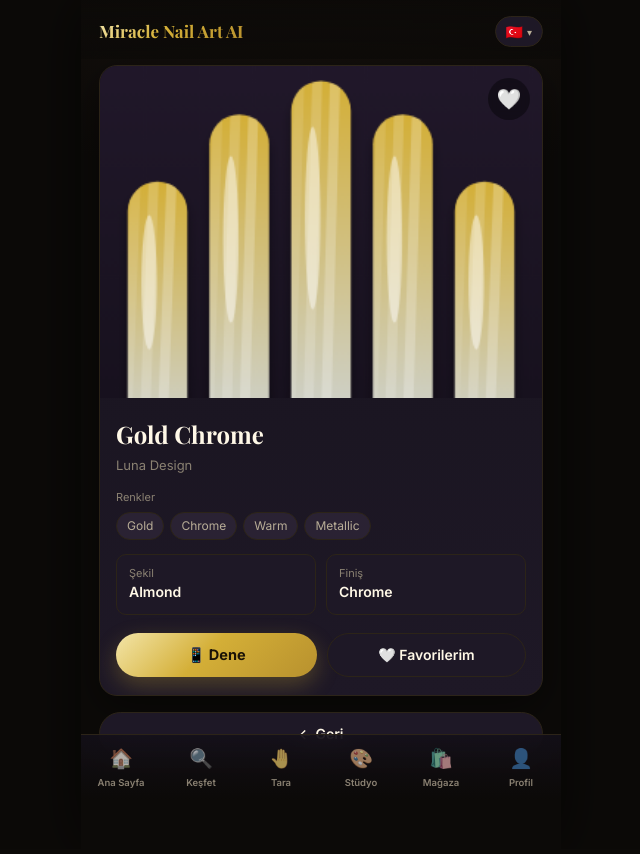
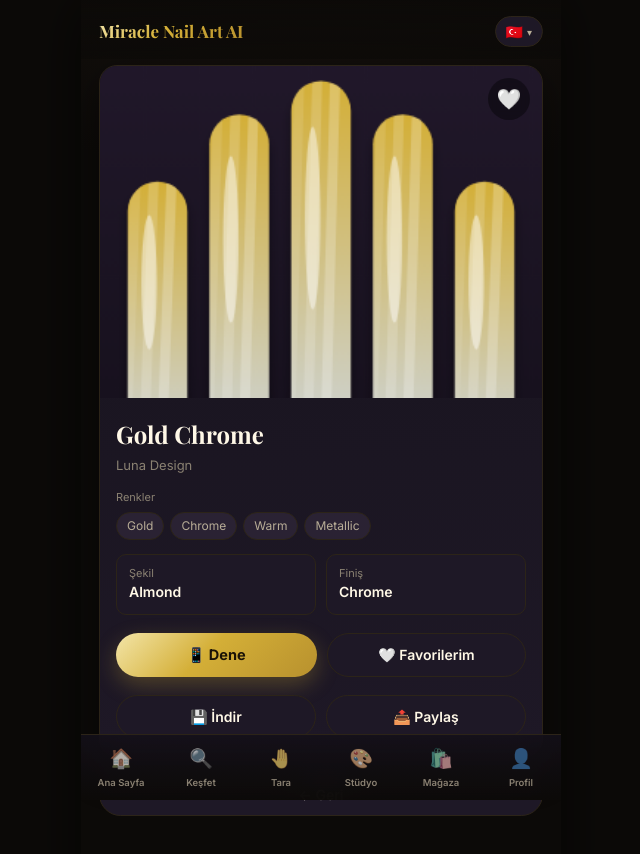
Before and after one commit to lshalili-cmd/ng-nail-art, an Angular app: page /design/1 in a window 1280 px wide. Shown: the top 854 px of the page, without its empty margins (319-959 px from the left). Built offline with nearby package versions, Linux system fonts and the light colour scheme.

Commit message:
auto: core, code, pages (4 dosya) - 2026-07-03 13:43

```diff
--- a/src/app/core/i18n.service.ts
+++ b/src/app/core/i18n.service.ts
@@ -183,11 +183,11 @@ Object.assign(AR, {
   no_hand: 'لم يتم اكتشاف اليد — أظهري كفّك بوضوح في الإطار',
 });
 
-// ── Detay sayfası ──
-Object.assign(EN, { back: 'Back', not_found: 'Design not found' });
-Object.assign(TR, { back: 'Geri', not_found: 'Tasarım bulunamadı' });
-Object.assign(RU, { back: 'Назад', not_found: 'Дизайн не найден' });
-Object.assign(AR, { back: 'رجوع', not_found: 'التصميم غير موجود' });
+// ── Detay sayfası + paylaşım ──
+Object.assign(EN, { back: 'Back', not_found: 'Design not found', download: 'Download', share: 'Share' });
+Object.assign(TR, { back: 'Geri', not_found: 'Tasarım bulunamadı', download: 'İndir', share: 'Paylaş' });
+Object.assign(RU, { back: 'Назад', not_found: 'Дизайн не найден', download: 'Скачать', share: 'Поделиться' });
+Object.assign(AR, { back: 'رجوع', not_found: 'التصميم غير موجود', download: 'تنزيل', share: 'مشاركة' });
 
 // ── AR Deneme ──
 Object.assign(EN, { ar_title: 'AR Try-On', ar_capture: 'Capture', ar_color: 'Polish color', ar_close: 'Close', ar_hint: 'Show your hand to the camera', ar_starting: 'Starting camera...' });
--- /dev/null
+++ b/src/app/core/share.ts
@@ -0,0 +1,34 @@
+// İndirme + paylaşma yardımcıları (data URL veya yol için).
+
+/** Bir görseli cihaza indirir. */
+export function downloadImage(url: string, filename = 'nailart.png'): void {
+  try {
+    const a = document.createElement('a');
+    a.href = url;
+    a.download = filename;
+    document.body.appendChild(a);
+    a.click();
+    a.remove();
+  } catch (e) {
+    console.warn('[Share] indirme hatası:', e);
+  }
+}
+
+/**
+ * Web Share API ile görseli paylaşır. Desteklenmiyorsa false döner
+ * (çağıran taraf indirmeye düşebilir).
+ */
+export async function shareImage(url: string, filename = 'nailart.png', title = 'Miracle Nail Art'): Promise<boolean> {
+  try {
+    const blob = await (await fetch(url)).blob();
+    const file = new File([blob], filename, { type: blob.type || 'image/png' });
+    const nav = navigator as Navigator & { canShare?: (d: unknown) => boolean };
+    if (nav.canShare && nav.canShare({ files: [file] }) && navigator.share) {
+      await navigator.share({ files: [file], title });
+      return true;
+    }
+  } catch (e) {
+    console.warn('[Share] paylaşım hatası:', e);
+  }
+  return false;
+}
--- a/src/app/pages/ar/ar.component.ts
+++ b/src/app/pages/ar/ar.component.ts
@@ -5,6 +5,7 @@ import { ActivatedRoute } from '@angular/router';
 import { HeaderComponent } from '../../shared/header.component';
 import { I18nService } from '../../core/i18n.service';
 import { HandAnalysisService } from '../../core/hand-analysis.service';
+import { downloadImage, shareImage } from '../../core/share';
 
 interface Swatch { name: string; hex: string; }
 
@@ -45,13 +46,16 @@ interface Swatch { name: string; hex: string; }
 
       <!-- Kontroller -->
       <div class="actions">
-        @if (!running()) {
+        @if (photo(); as p) {
+          <button class="btn-primary" (click)="download(p)">💾 {{ i18n.t('download') }}</button>
+          <button class="btn-ghost" (click)="share(p)">📤 {{ i18n.t('share') }}</button>
+          <button class="btn-ghost" (click)="photo.set(null)">🔄 {{ i18n.t('rescan') }}</button>
+        } @else if (!running()) {
           <button class="btn-primary" (click)="start()" [disabled]="starting()">📸 {{ i18n.t('ar_title') }}</button>
         } @else {
           <button class="btn-primary" (click)="capture()">📷 {{ i18n.t('ar_capture') }}</button>
           <button class="btn-ghost" (click)="stop()">✕ {{ i18n.t('ar_close') }}</button>
         }
-        @if (photo()) { <button class="btn-ghost" (click)="photo.set(null)">🔄 {{ i18n.t('rescan') }}</button> }
       </div>
     </div>
   `,
@@ -271,6 +275,15 @@ export class ArComponent implements OnDestroy {
     this.stop();
   }
 
+  download(url: string): void {
+    downloadImage(url, 'nailart-ar.png');
+  }
+
+  async share(url: string): Promise<void> {
+    const ok = await shareImage(url, 'nailart-ar.png', 'Miracle Nail Art');
+    if (!ok) downloadImage(url, 'nailart-ar.png');
+  }
+
   stop(): void {
     this.running.set(false);
     if (this.raf) cancelAnimationFrame(this.raf);
--- a/src/app/pages/design-detail/design-detail.component.ts
+++ b/src/app/pages/design-detail/design-detail.component.ts
@@ -5,6 +5,7 @@ import { I18nService } from '../../core/i18n.service';
 import { DataService, Design } from '../../core/data.service';
 import { FavoritesService } from '../../core/favorites.service';
 import { colorToHex } from '../../core/nail-art';
+import { downloadImage, shareImage } from '../../core/share';
 
 @Component({
   selector: 'app-design-detail',
@@ -44,6 +45,12 @@ import { colorToHex } from '../../core/nail-art';
                 {{ fav.has(d.id) ? ('❤️ ' + i18n.t('my_fav')) : ('🤍 ' + i18n.t('my_fav')) }}
               </button>
             </div>
+            @if (d.img) {
+              <div class="actions">
+                <button class="btn-ghost" (click)="download(d)">💾 {{ i18n.t('download') }}</button>
+                <button class="btn-ghost" (click)="share(d)">📤 {{ i18n.t('share') }}</button>
+              </div>
+            }
           </div>
         </div>
       } @else {
@@ -102,4 +109,15 @@ export class DesignDetailComponent {
       queryParams: { color: colorToHex(d.colors[0] ?? 'gold'), pattern: d.pattern ?? 'glossy' },
     });
   }
+
+  download(d: Design): void {
+    if (d.img) downloadImage(d.img, (d.name || 'design') + '.png');
+  }
+
+  async share(d: Design): Promise<void> {
+    if (!d.img) return;
+    const name = (d.name || 'design') + '.png';
+    const ok = await shareImage(d.img, name, d.name);
+    if (!ok) downloadImage(d.img, name);
+  }
 }
```
